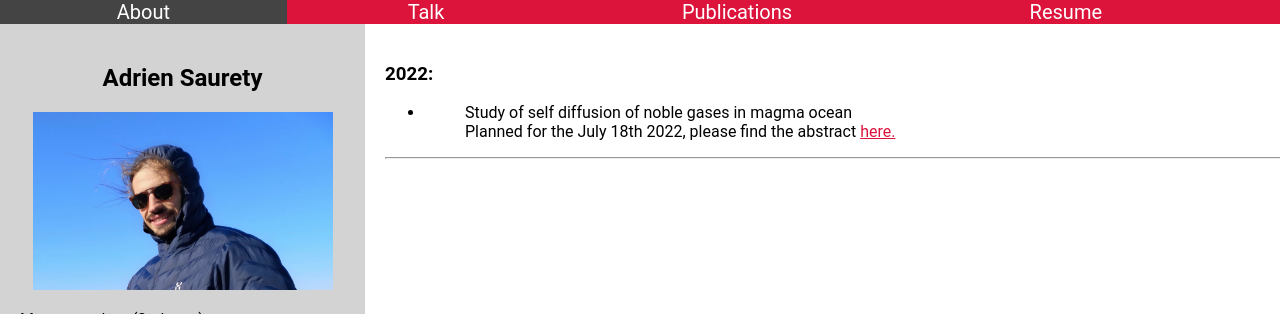
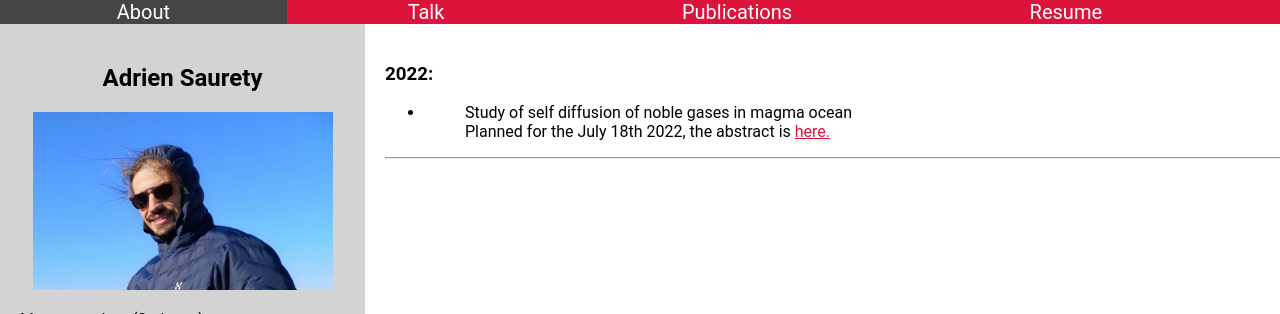
Before and after one commit to adriensaurety/adriensaurety.github.io, a Jekyll site: the page built from talk.html, in a window 1280 px wide. Shown: the top 314 px of the page. Built offline with Jekyll 4.4.1, drawn with Linux system fonts in a browser that asks for light colours.

Commit message:
Update talk.html

```diff
--- a/talk.html
+++ b/talk.html
@@ -32,7 +32,7 @@ title: Adrien Saurety
 		<p><h3> 2022: </h3></p>
 	<ul>
     <li> <dd>Study of self diffusion of noble gases in magma ocean</dd>
-     <dd> Planned for the July 18th 2022, please find the abstract <a style="color:#dc143c" href="abstract_IMA_2022.pdf" target="_blank">here.</a></dd>
+     <dd> Planned for the July 18th 2022, the abstract is <a style="color:#dc143c" href="abstract_IMA_2022.pdf" target="_blank">here.</a></dd>
     </li>
   </ul>
 
```
